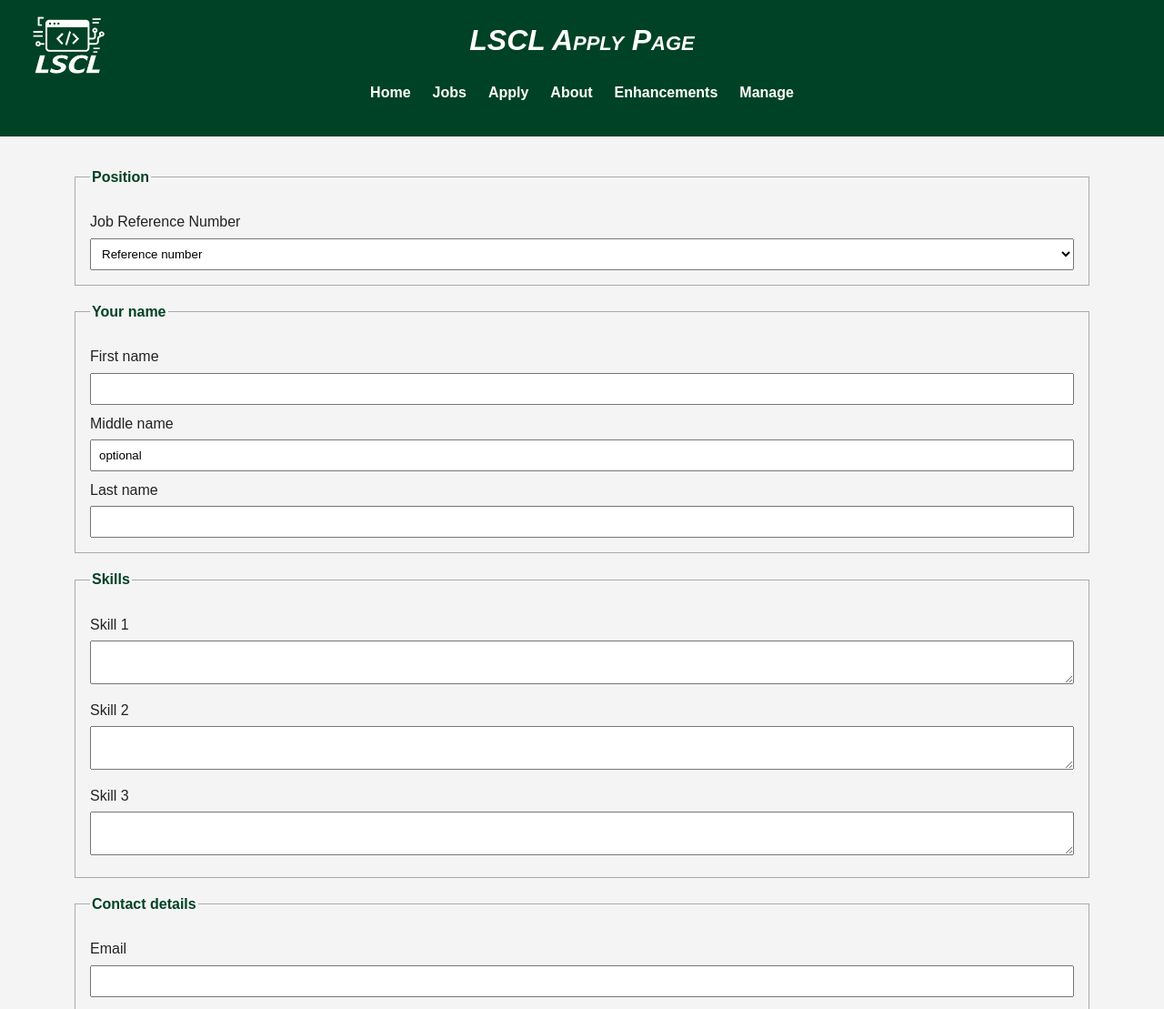
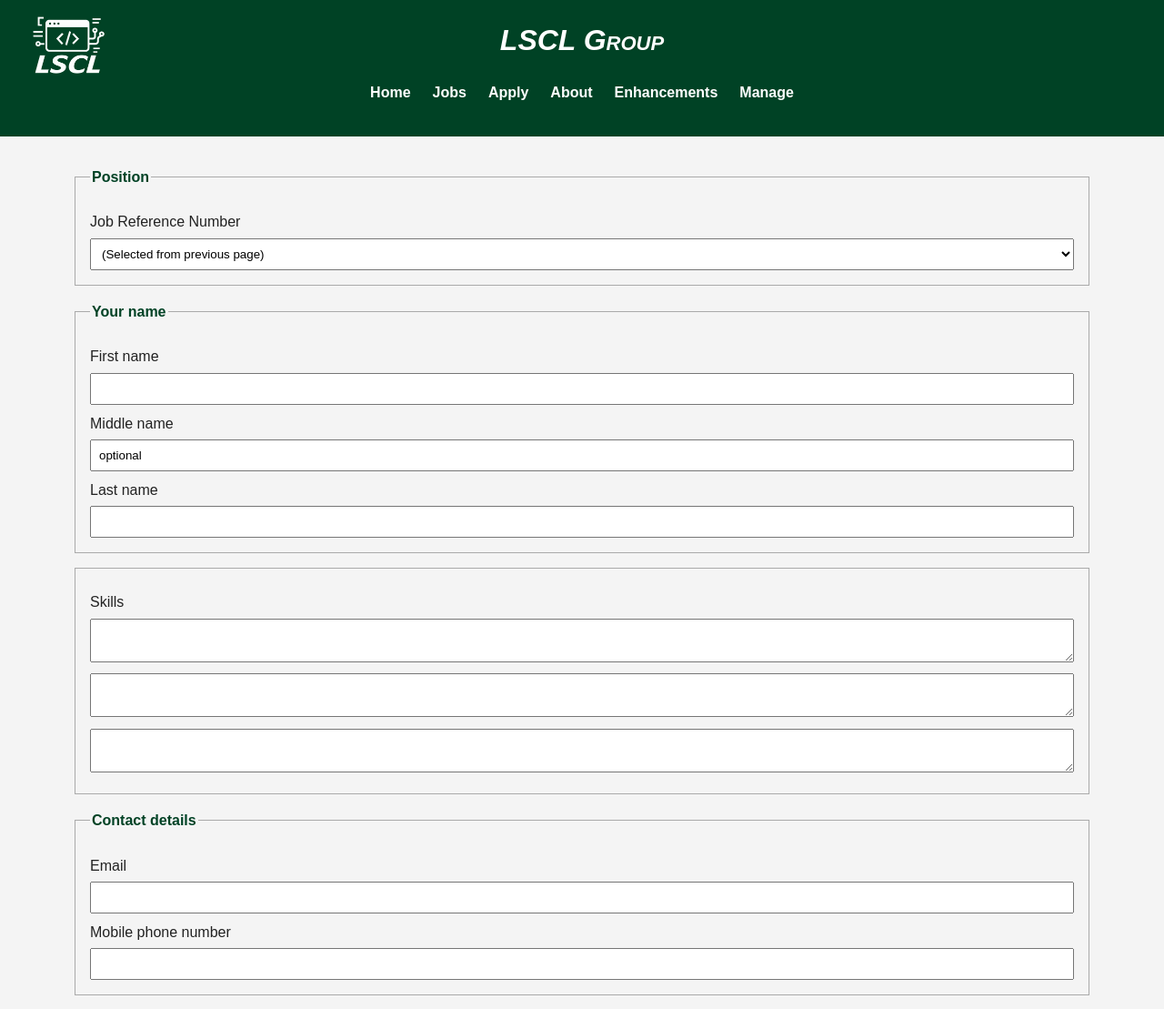
Before and after one commit to Madaa1Uchiha/ProjectP1, a PHP site: page /apply.php in a window 1280 px wide. Shown: the top 1109 px of the page at 91% size. Run offline with PHP 8.4, Linux system fonts and the light colour scheme; data that the repository does not hold is empty.

Commit message:
re-added apply page

```diff
--- a/apply.php
+++ b/apply.php
@@ -1,40 +1,37 @@
 <!--
-  This page allows applicants to submit their details for job applications.
-  It collects information such as job reference, personal details, skills,
-  contact information, location, and additional relevant information.
+this page is where applicants fill out there information into the various forms to be submitted
+it takes various info such as their state, name, gender which role they are applying to and other important info
  -->
-
-<?php $page_title = 'LSCL Apply Page'; ?>
-
  <!DOCTYPE html>
 <html lang="en">
 <head>
-  <!-- Meta info -->
+    <!--meta info-->
     <meta charset="UTF-8">
     <meta name="viewport" content="width=device-width, initial-scale=1.0">
     <meta name="author" content="Cole Souquet-Wigg">
     <meta name="description" content="Apply for a job and join the team">
     <meta name="keywords" content="jobs, careers, apply, career opportunity">
-  <title><?php echo $page_title; ?></title>
+    <title>Apply Page</title>
     <link rel="stylesheet" href="styles/styles.css">
 </head>
 <body>
-
 <?php include 'header.inc'; ?>
 
     <main>
         <form method="post" action="process_eoi.php">
+        <fieldset><?php
+        $job_ref = trim($_POST['job_ref']);
 
-    <fieldset>
-      <legend>Position</legend>
-      <label for="position">Job Reference Number</label>
-      <select name="position" id="position" required>
-        <option value="">Reference number</option>
-        <option value="FSD123">FSD123</option>
-        <option value="DS456">DS456</option>
-      </select>
+                echo ('<legend>Position</legend>'),
+                 ('<label for="position">Job Reference Number</label>'),
+                 ('<select name="position" id="position" required>'),
+                     ('<option value=$job_ref>'), ("(Selected from previous page)"),($job_ref), ('</option>'),
+                     ('<option value="FR432">FR432</option>'),
+                     ('<option value="DS456">DS456</option>'),
+                 ('</select>');
+
+                ?>
             </fieldset>
-
             <fieldset>
                 <legend>Your name</legend>
                 <label for="first-name">First name</label>
@@ -46,17 +43,12 @@
                 <label for="last-name">Last name</label>
                 <input type="text" name="last-name" id="last-name" pattern="[^0-9]*" maxlength="20" required>
             </fieldset>
-
             <fieldset>
-      <legend>Skills</legend>
-      <label for="skills1">Skill 1</label>
+            <label>Skills</label>
             <textarea name="skills1" id="skills1"></textarea>
-      <label for="skills2">Skill 2</label>
             <textarea name="skills2" id="skills2"></textarea>
-      <label for="skills3">Skill 3</label>
             <textarea name="skills3" id="skills3"></textarea>
             </fieldset>
-
             <fieldset>
                 <legend>Contact details</legend>
                 <label for="email">Email</label>
@@ -82,7 +74,7 @@
                 </select>
 
                 <label for="address">Address</label>
-      <input type="text" name="address" id="address" maxlength="40">
+                <input type="text" name="address" id="address" maxlength="40"   >
 
                 <label for="suburb">Suburb/Town</label>
                 <input type="text" name="suburb" id="suburb" required maxlength="40">
@@ -97,23 +89,22 @@
                 <input type="text" name="date-of-birth" id="date-of-birth" required pattern="[0-9]{2}/[0-9]{2}/[0-9]{4}">
 
                 <label for="male" class="checkandradio">Male</label>
-      <input type="radio" name="gender" id="male" value="Male" required class="exclude">
+                <input type="radio" name="gender" id="male" value="Male" required class = "exclude">
 
                 <label for="female" class="checkandradio">Female</label>
-      <input type="radio" name="gender" id="female" value="Female" class="exclude">
+                <input type="radio" name="gender" id="female" value="Female" class = "exclude">
 
                 <label for="other-prefer-not-to-say" class="checkandradio">Other/prefer not to say</label>
-      <input type="radio" name="gender" id="other-prefer-not-to-say" value="Other/prefer not to say" class="exclude">
+                <input type="radio" name="gender" id="other-prefer-not-to-say" value="Other/prefer not to say" class = "exclude">
 
                 <div>
                     <label for="willing-to-move" class="checkandradio">Are you willing to move closer to our office?</label>
-        <input type="checkbox" name="willing-to-move" id="willing-to-move" value="1" class="exclude">
+                    <input type="checkbox" name="willing-to-move" id="willing-to-move" value="1" class = "exclude">
                   </div>
 
                 <label for="other-skills">Other Skills</label>
                 <textarea name="other-skills" id="other-skills"></textarea>
             </fieldset>
-
             <input type="hidden" name="allow_access" value="true">
             <input type="submit" value="Apply">
             <input type="reset" value="Reset Form">
```
Lines whose indentation alone changed are shown as unchanged.
